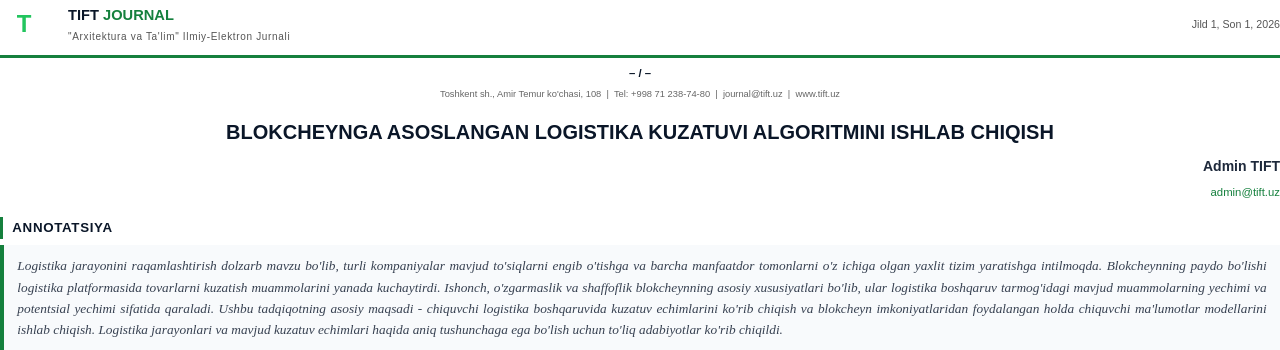
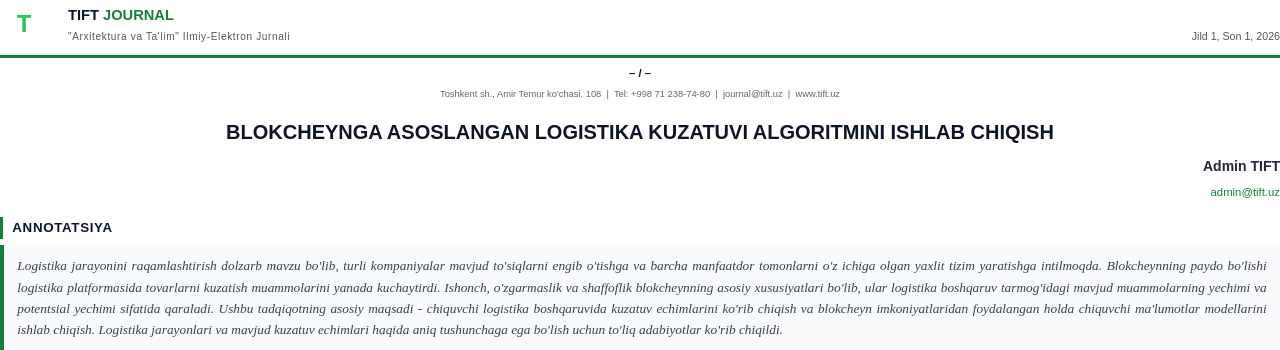
Before and after one commit to zzokirov/Tift_ojs_journal, a Django app: template templates/article_pdf.html in a window 1280 px wide. Shown: the top 350 px of the page. Run offline with Django 5.2, Linux system fonts and the light colour scheme; the template is opened without the code that fills it: values that come from a table or form of the project are taken from there, others are empty; data comes from the database, SQL or seed files in the repository.

Commit message:
fix: jild/son/yil arxitektura yozuvi bilan bir qatorda (vertical-align: bottom)

```diff
--- a/templates/article_pdf.html
+++ b/templates/article_pdf.html
@@ -70,12 +70,13 @@ body {
     margin-top: 1pt;
 }
 .hdr-right-cell {
-    vertical-align: middle;
+    vertical-align: bottom;
     text-align: right;
     font-size: 8pt;
     color: #555;
     font-family: Arial, sans-serif;
     line-height: 1.7;
+    padding-bottom: 2pt;
 }
 
 /* ── PASTKI KOLONTITUL ── */
```
